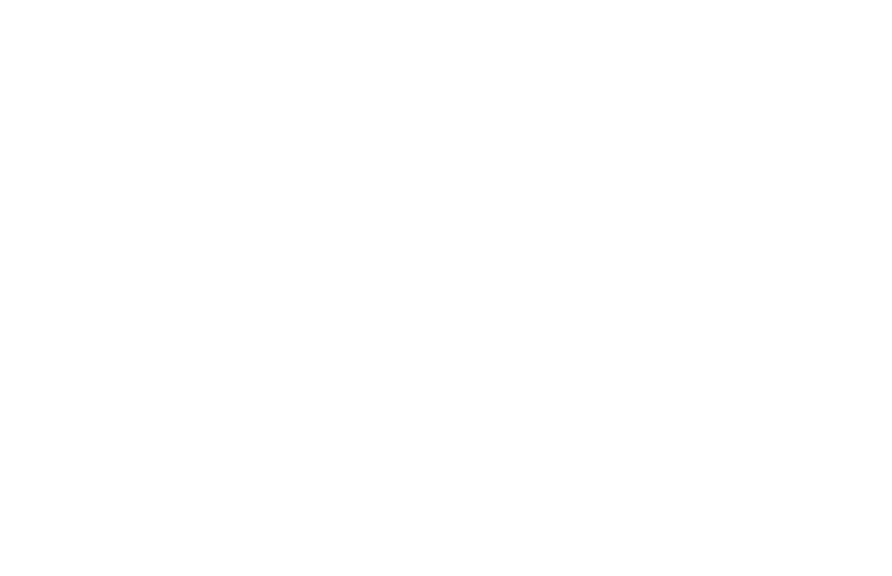
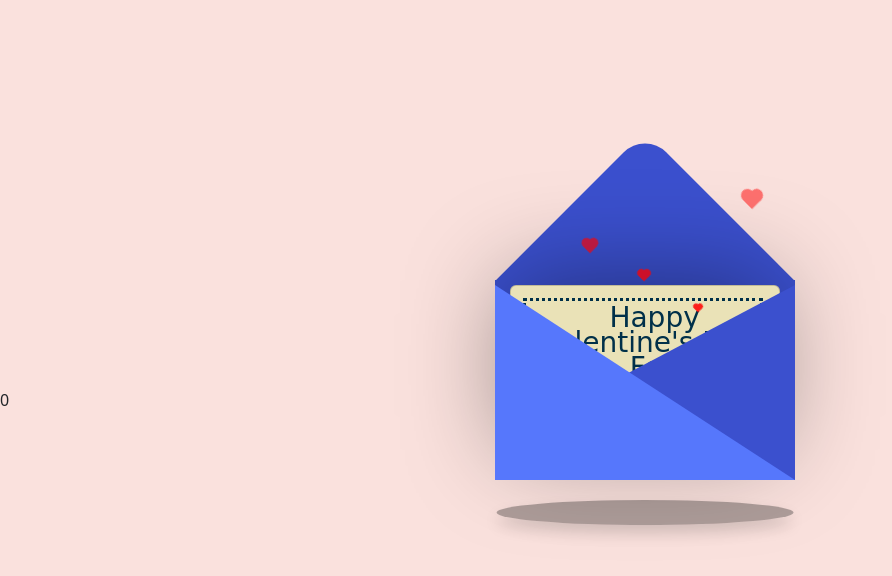
Before and after one commit to Ammhyj/fenkn, a plain HTML site: page feb.html in a window 1280 px wide. Shown: the whole page, without its empty margins (0-892 px from the left). Drawn offline with nearby package versions, Linux system fonts and the light colour scheme.

Commit message:
Add files via upload

```diff
--- a/feb.html
+++ b/feb.html
@@ -1,4 +1,4 @@
-<!DOCTYPE html>
+0<!DOCTYPE html>
 <html lang="th">
 <head>
     <meta charset="UTF-8">
@@ -6,12 +6,304 @@
     <title>fen.knsm</title>
 	<link rel="icon" type="image/x-icon" href="assets/logo1.jpg" />
     <link href="https://cdn.jsdelivr.net/npm/bootstrap@5.3.0/dist/css/bootstrap.min.css" rel="stylesheet">
+	 <script src="https://code.jquery.com/jquery-3.6.0.min.js"></script>
 	<style>
+       body {
+  display: flex;
+  justify-content: center;
+  align-items: center;
+  height: 100vh;
+  background-color: #fae1dd;
+  margin: 0; /* ลบ margin ที่อาจมีผล */
+}
 
+.container {
+  display: flex;
+  justify-content: center;
+  align-items: center;
+  height: 100%;
+}
+
+.valentines {
+  position: relative;
+  cursor: pointer;
+  animation: up 3s linear infinite;
+}
+
+
+@keyframes up {
+  0%, 100% {
+    transform: translateY(0);
+  }
+  50% {
+    transform: translateY(-30px);
+  }
+}
+
+
+.envelope {
+  position: relative;
+  width: 300px;
+  height:200px;
+  background-color: #3b50ce;
+}
+
+.envelope:before {
+  background-color: #3b50ce;
+  content:"";
+  position: absolute;
+  width: 212px;
+  height: 212px;
+  transform: rotate(45deg);
+  top:-105px;
+  left:44px;
+  border-radius:30px 0 0 0;
+}
+
+.card {
+  position: absolute;
+  background-color: #eae2b7;
+  width: 270px;
+  height: 170px;
+  top:5px;
+  left:15px;
+  box-shadow: -5px -5px 100px rgba(0,0,0,0.4);
+}
+
+.card:before {
+  content:"";
+  position: absolute;
+  border:3px solid #003049;
+  border-style: dotted;
+  width: 240px;
+  heighT: 140px;
+  left:12px;
+  top:12px;
+}
+
+.text {
+  position: absolute;
+  font-family: 'Brush Script MT', cursive;
+  font-size: 28px;
+  text-align: center;
+  line-height:25px;
+  top:19px;
+  left:20px;
+  color: #003049;
+}
+
+.heart {
+  background-color: #d62828;
+  display: inline-block;
+  height: 30px;
+  margin: 0 10px;
+  position: relative;
+  top: 110px;
+  left:105px;
+  transform: rotate(-45deg);
+  width: 30px;
+}
+
+.heart:before,
+.heart:after {
+  content: "";
+  background-color: #d62828;
+  border-radius: 50%;
+  height: 30px;
+  position: absolute;
+  width: 30px;
+}
+
+.heart:before {
+  top: -15px;
+  left: 0;
+}
+
+.heart:after {
+  left: 15px;
+  top: 0;
+}
+
+.hearts {
+  position: absolute
+}
+
+.one, .two, .three, .four, .five {
+  background-color: red;
+  display: inline-block;
+  height: 10px;
+  margin: 0 10px;
+  position: relative;
+  transform: rotate(-45deg);
+  width: 10px;
+  top:50px;
+}
+
+.one:before,
+.one:after, .two:before, .two:after, .three:before, .three:after, .four:before, .four:after, .five:before, .five:after {
+  content: "";
+  background-color: red;
+  border-radius: 50%;
+  height: 10px;
+  position: absolute;
+  width: 10px;
+}
+
+.one:before, .two:before, .three:before, .four:before, .five:before {
+  top: -5px;
+  left: 0;
+}
+
+.one:after, .two:after, .three:after, .four:after, .five:after {
+  left: 5px;
+  top: 0;
+}
+
+.one {
+  left:10px;
+  animation: heart 1s ease-out infinite;
+}
+
+.two {
+  left:30px;
+  animation: heart 2s ease-out infinite;
+}
+
+.three {
+  left:50px;
+  animation: heart 1.5s ease-out infinite;
+}
+
+.four {
+  left:70px;
+  animation: heart 2.3s ease-out infinite;
+}
+
+.five {
+  left:90px;
+  animation: heart 1.7s ease-out infinite;
+}
+
+@keyframes heart {
+  0%{
+    transform: translateY(0) rotate(-45deg) scale(0.3);
+    opacity: 1;
+  }
+  100%{
+    transform: translateY(-150px) rotate(-45deg) scale(1.3);
+    opacity: 0.5;
+  }
+}
+
+.front {
+  position: absolute;
+  border-right: 180px solid #3b50ce;
+  border-top: 95px solid transparent;
+  border-bottom: 100px solid transparent;
+  left:120px;
+  top:5px;
+  width:0;
+  height:0;
+  z-index:10;
+}
+
+.front:before {
+  position: absolute;
+  content:"";
+  border-left: 300px solid #5677fc;
+  border-top: 195px solid transparent;
+  left:-120px;
+  top:-95px;
+  width:0;
+  height:0;
+}
+
+.shadow {
+  position: absolute;
+  width: 330px;
+  height: 25px;
+  border-radius: 50%;
+  background-color: rgba(0, 0, 0, 0.3);
+  top: 500px;
+  left: %;
+  transform: translateX(-50%);
+  animation: scale 3s linear infinite;
+  z-index: -1;
+}
+
+@keyframes scale {
+  0%, 100% {
+    transform: scaleX(1);
+  }
+  50% {
+    transform: scaleX(0.85);
+  }
+}
     </style>
 </head>
 <body >
+   <div class="container">
+<div class="valentines">
+  <div class="envelope"></div>
+  <div class="front"></div>
+  <div class="card" onclick="showVideo()">
+  <div class="text">Happy Valentine's Day!</br>Fen</br>My love</div>
+  <div class="heart"</div>
+  </div>
+  <div class="hearts">
+    <div class="one"></div>
+    <div class="two"></div>
+    <div class="three"></div>
+    <div class="four"></div>
+    <div class="five"></div>
+  </div>
+</div>
+</div>
+<div class="shadow"></div>
+</div>
+<div id="popup-video" style="display: none; position: fixed; top: 0; left: 0; width: 100%; height: 100%; background: rgba(0,0,0,0.8); justify-content: center; align-items: center;">
+    <video id="video" width="380" controls>
+        <source src="assets/fen1.mp4" type="video/mp4">
+        Your browser does not support the video tag.
+    </video>
+</div>
 
+
+ <script>
+        function showVideo() {
+    var popup = document.getElementById('popup-video');
+    if (popup) {
+        popup.style.display = 'flex';
+    } else {
+        console.error("Popup video element not found");
+    }
+}
+
+// ปิด popup เมื่อคลิกด้านนอก
+document.addEventListener("DOMContentLoaded", function() {
+    var popup = document.getElementById('popup-video');
+    if (popup) {
+        popup.addEventListener('click', function(event) {
+            if (event.target === this) {
+                this.style.display = 'none';
+            }
+        });
+    }
+});
+    </script>
+<script>
+        $(document).ready(function () {
+            $('.container').mouseenter(function () {
+                $('.card').stop().animate({
+                    top: '-90px'
+                }, 'slow');
+            }).mouseleave(function () {
+                $('.card').stop().animate({
+                    top: 0
+                }, 'slow');
+            });
+        });
+    </script>
 
 </body>
 </html>
```
